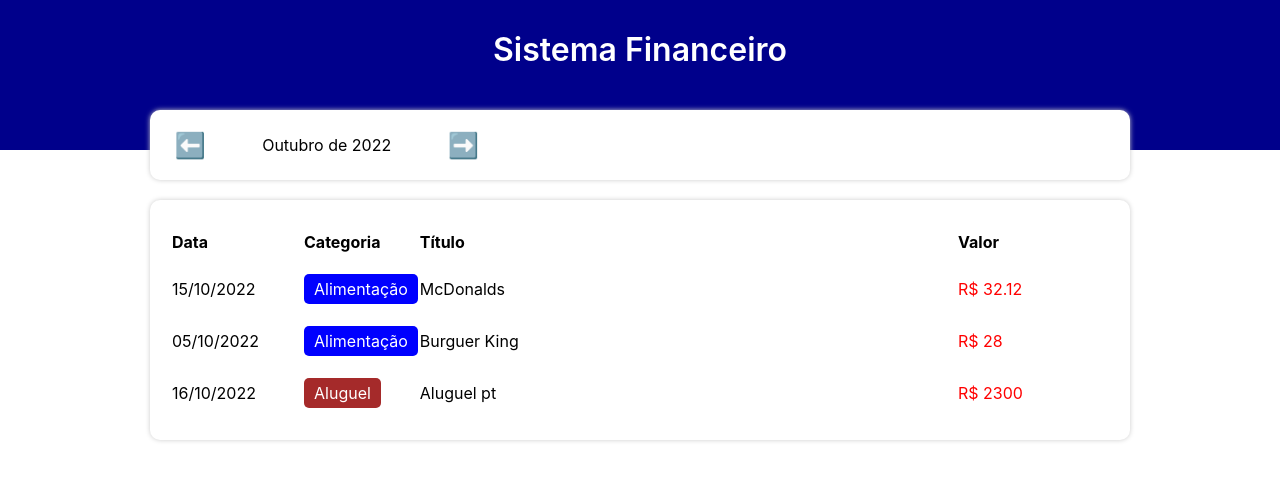
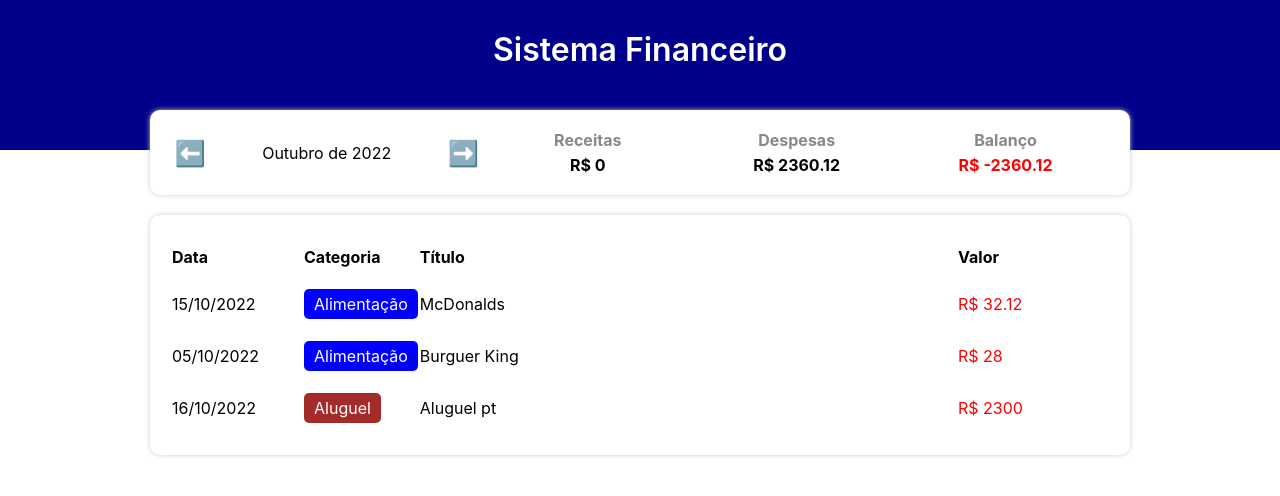
Before and after one commit to KaduMS/personalFinance, a React (Create React App) app: page / in a window 1280 px wide. Shown: the top 496 px of the page. Built offline with nearby package versions, Linux system fonts and the light colour scheme.

Commit message:
development: finance summary area

```diff
--- a/src/App.tsx
+++ b/src/App.tsx
@@ -8,27 +8,47 @@
 import { TableArea } from "./components/TableArea";
 import { InfoArea } from "./components/InfoArea";
 
-
 const App = () => {
   const [list, setList] = useState(items);
   const [filteredList, setFilteredList] = useState<Item[]>([]);
   const [currentMonth, setCurrentMonth] = useState(getCurrentMonth());
+  const [income, setIncome] = useState(0);
+  const [expense, setExpense] = useState(0);
 
   useEffect(() => {
-    setFilteredList( filterListByMonth(list, currentMonth))
-  }, [list, currentMonth])
+    setFilteredList(filterListByMonth(list, currentMonth));
+  }, [list, currentMonth]);
+
+  useEffect(() => {
+    let incomeCount = 0;
+    let expenseCount = 0;
+
+    for (let i in filteredList) {
+      if (Categories[filteredList[i].category].expense) {
+        expenseCount += filteredList[i].value;
+      } else {
+        incomeCount += filteredList[i].value;
+      }
+    }
+
+    setIncome(incomeCount);
+    setExpense(expenseCount);
+  }, [filteredList]);
 
   const handleMonthChange = (newMonth: string) => {
-    setCurrentMonth(newMonth)
-  }
+    setCurrentMonth(newMonth);
+  };
   return (
     <C.Container>
       <C.Header>
         <C.HeaderText>Sistema Financeiro</C.HeaderText>
       </C.Header>
       <C.Body>
-        <InfoArea currentMonth={currentMonth}
-        onMonthChange={handleMonthChange}
+        <InfoArea
+          currentMonth={currentMonth}
+          onMonthChange={handleMonthChange}
+          income={income}
+          expense={expense}
         />
 
         {/* Area de inserção*/}
--- a/src/components/InfoArea/index.tsx
+++ b/src/components/InfoArea/index.tsx
@@ -1,11 +1,19 @@
 import { formatCurrentMonth } from "../../helpers/dateFilter";
+import { ResumeItem } from "../ResumeItem";
 import * as C from "./styles";
 
 type Props = {
   currentMonth: string;
   onMonthChange: (newMonth: string) => void;
+  income: number;
+  expense: number;
 };
-export const InfoArea = ({ currentMonth, onMonthChange }: Props) => {
+export const InfoArea = ({
+  currentMonth,
+  onMonthChange,
+  income,
+  expense,
+}: Props) => {
   const handlePrevMonth = () => {
     let [year, month] = currentMonth.split("-");
     let currentDate = new Date(parseInt(year), parseInt(month) - 1, 1);
@@ -29,7 +37,15 @@
         <C.MonthTitle>{formatCurrentMonth(currentMonth)}</C.MonthTitle>
         <C.MonthArrow onClick={handleNextMonth}>➡️</C.MonthArrow>
       </C.MonthArea>
-      <C.ResumeArea></C.ResumeArea>
+      <C.ResumeArea>
+        <ResumeItem title="Receitas" value={income} />
+        <ResumeItem title="Despesas" value={expense} />
+        <ResumeItem
+          title="Balanço"
+          value={income - expense}
+          color={income - expense < 0 ? "red" : "green"}
+        />
+      </C.ResumeArea>
     </C.Container>
   );
 };
--- /dev/null
+++ b/src/components/ResumeItem/index.tsx
@@ -0,0 +1,15 @@
+import * as C from './styles'
+
+type Props = {
+    title: string;
+    value: number;
+    color?: string;
+}
+export const ResumeItem = ({title, value, color}: Props) => {
+    return (
+        <C.Container>
+            <C.Title>{title}</C.Title>
+            <C.Info color={color}>R$ {value}</C.Info>
+        </C.Container>
+    );
+}
--- /dev/null
+++ b/src/components/ResumeItem/styles.ts
@@ -0,0 +1,18 @@
+import styled from "styled-components";
+
+export const Container = styled.div`
+  flex: 1;
+`;
+
+export const Title = styled.div`
+  text-align: center;
+  font-weight: bold;
+  color: #888;
+  margin-bottom: 5px;
+`;
+
+export const Info = styled.div<{color?: string}>`
+  text-align: center;
+  font-weight: bold;
+  color: ${props => props.color ?? '#000'};
+`;
```
